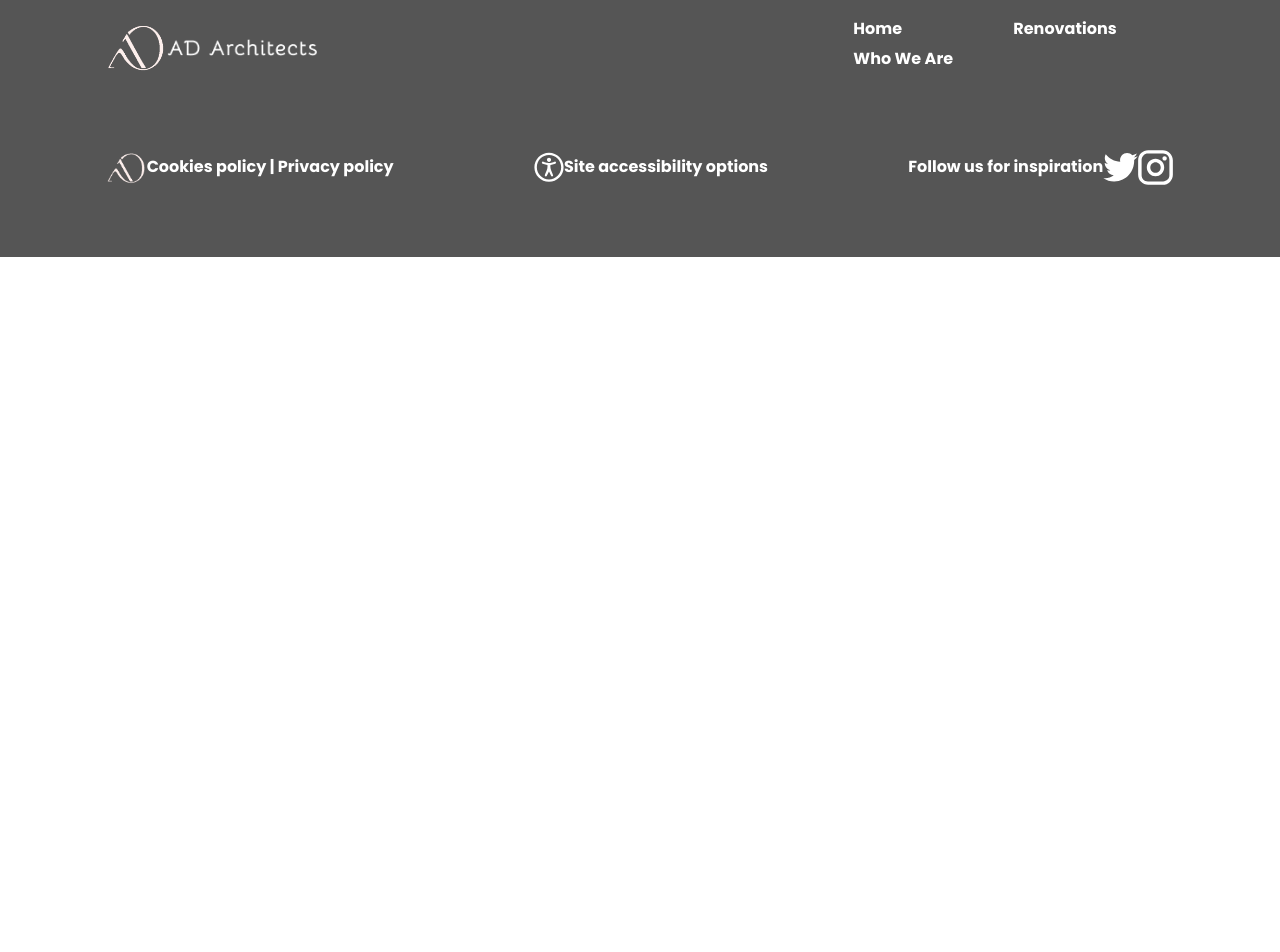
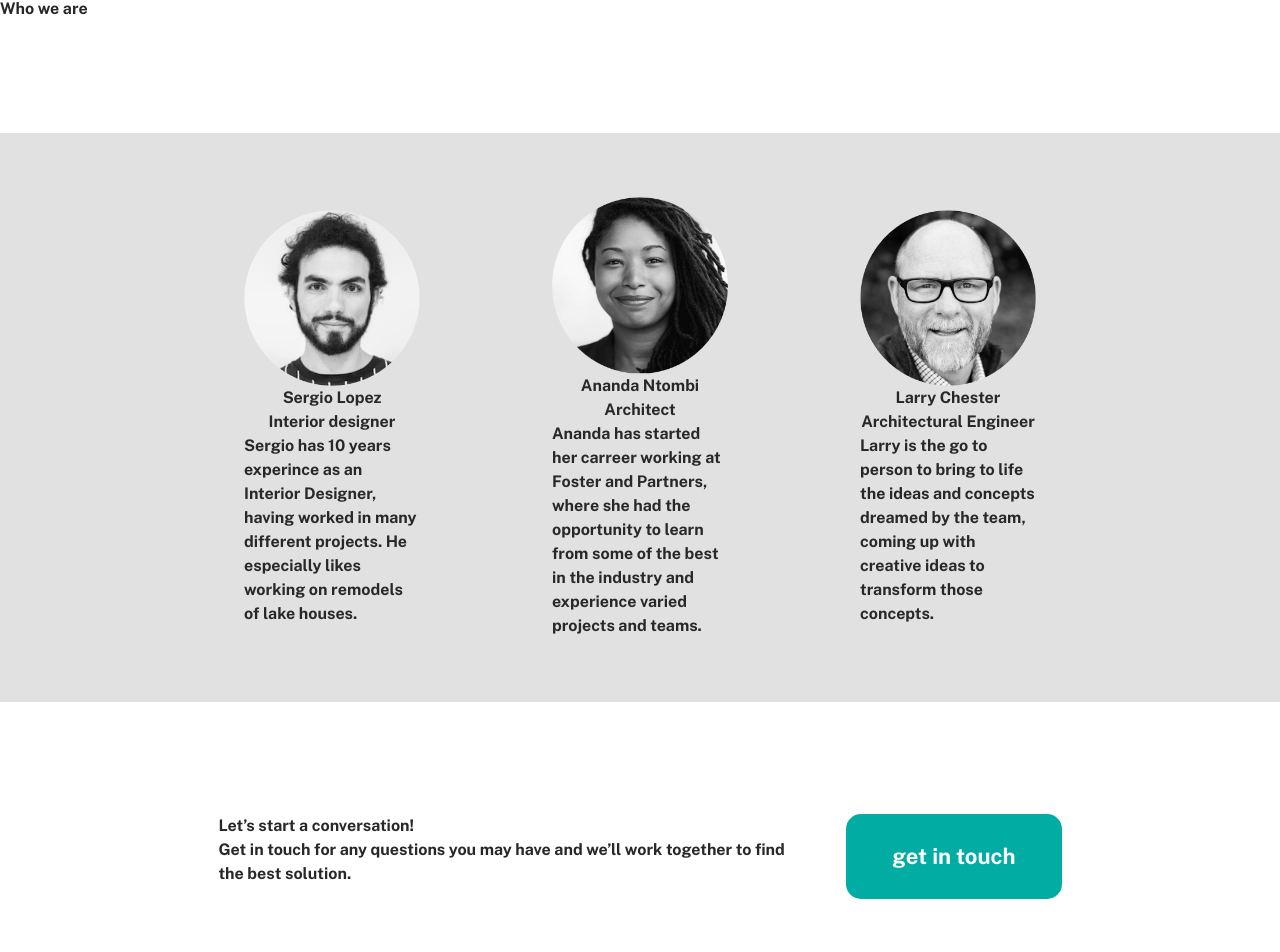
Before and after one commit to EDGI9/ad-architect-app, a React (Vite) app: page /ad-architect-app/whoweare in a window 1280 px wide. Shown: the part 118-1070 px from the top of the page. Before the commit the page ends 800 px from the top, so only its background shows below. Built offline with nearby package versions, Linux system fonts and the light colour scheme.

Commit message:
Styling and structuring who we are page

```diff
--- a/src/views/WhoWeAre.tsx
+++ b/src/views/WhoWeAre.tsx
@@ -1,7 +1,37 @@
+import { Title } from "../components/Title/Title";
+import { EmployeeCard } from "../components/EmployeeCard/EmployeeCard";
+import { Button } from "../components/Button/Button";
+import { Card } from "../components/Card/Card";
+import { employees } from "../__mock__/employees";
+
 export function WhoWeAre(): JSX.Element{
+    let employeeList;
+
+    if (Object.keys(employees).length > 0) {
+        employeeList = Object.values(employees).map((employee, index) => {
+            return <EmployeeCard image={employee.image} title={employee.title}  subtitle={employee.subtitle} text={employee.text} backgroundColor="" key={index}></EmployeeCard>
+        })
+    }
 
     return (
-        <h1>WhoWeAre</h1>
+        <div className="max-w-screen-2xl">
+                <section className="flex justify-start my-16">
+                    <Title type="h1" text="Who we are"></Title>
+                </section>
+                <section className="flex justify-center my-28 ">
+                    <Card backgroundColor="#E1E1E1" className="w-screen flex justify-center items-center flex-col md:flex-row md:space-x-12">
+                        {employeeList}
+                    </Card>
+                </section>
+                <section className="flex justify-center my-28">
+                    <div className="flex justify-center items-start flex-col md:flex-row md:space-x-12 mx-16 md:mx-0">
+                        <div className="w-3/5">
+                            <Title type="h2" text="Let’s start a conversation!"></Title>
+                            <Title type="h6" text="Get in touch for any questions you may have and we’ll work together to find the best solution."></Title>
+                        </div>
+                        <Button text="get in touch"></Button>
+                    </div>
+                </section>
+        </div>
     )
-
 }
```
